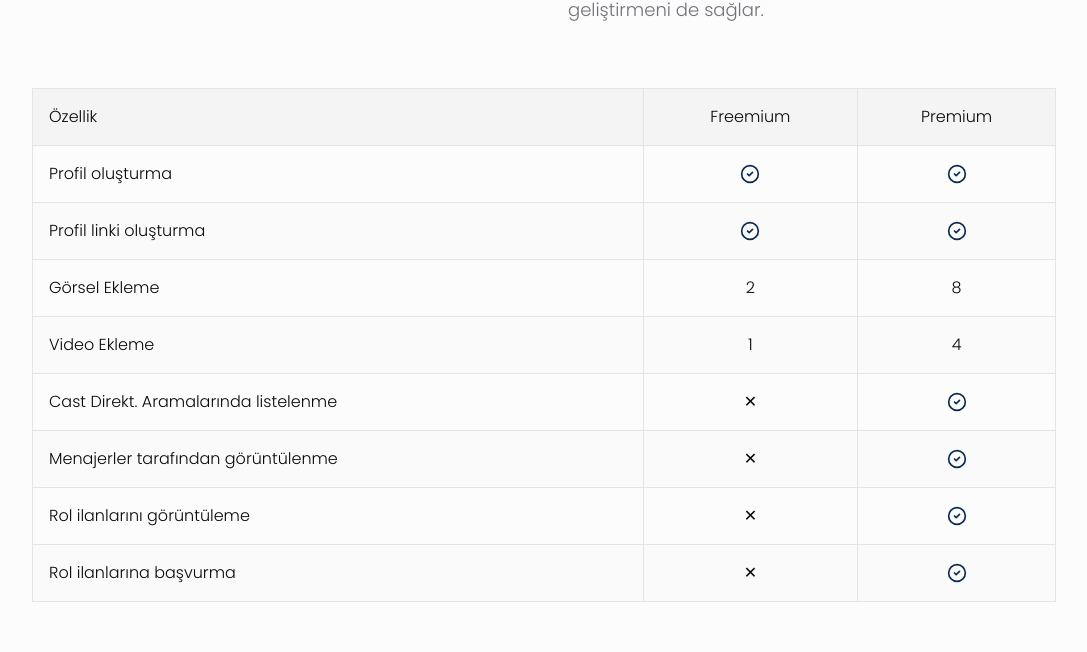
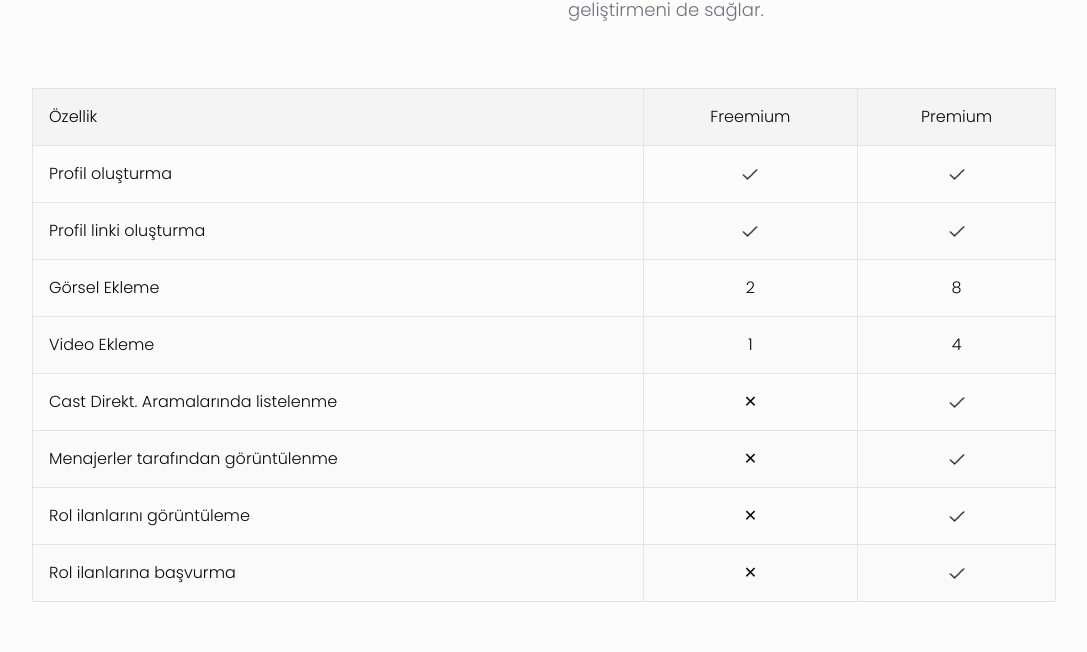
Before and after one commit to buugra-ctrl/ecast-stage-finder, a React (Vite) app: page /uyelikler/oyuncular in a window 1280 px wide. Shown: the part 1152-1804 px from the top of the page, without its empty margins (96-1183 px from the left). Built offline with nearby package versions, Linux system fonts and the light colour scheme; no server answers; the database is empty; the HTML template or start-up script is replaced by a standard one.

Commit message:
Replace check mark with PNG icon
Update UI to swap lucide CheckCircle2 icons with a custom check-icon.png across AboutSection and membership pages, and add asset copy from user upload. This includes replacing imports, replacing JSX icons with img tags using the new PNG.

```diff
--- a/src/components/AboutSection.tsx
+++ b/src/components/AboutSection.tsx
@@ -1,4 +1,4 @@
-import { CheckCircle2 } from "lucide-react";
+import checkIcon from "@/assets/check-icon.png";
 import { useQuery } from "@tanstack/react-query";
 import { supabase } from "@/integrations/supabase/client";
 
@@ -38,7 +38,7 @@ const AboutSection = () => {
             <div className="space-y-4 ml-16">
               {firstColumn.map((feature) => (
                 <div key={feature.id} className="flex items-start gap-3">
-                  <CheckCircle2 className="w-5 h-5 text-primary flex-shrink-0 mt-1" />
+                  <img src={checkIcon} alt="check" className="w-5 h-5 flex-shrink-0 mt-1" />
                   <span className="text-lg text-muted-foreground">{feature.feature_text}</span>
                 </div>
               ))}
@@ -46,7 +46,7 @@ const AboutSection = () => {
             <div className="space-y-4 ml-16">
               {secondColumn.map((feature) => (
                 <div key={feature.id} className="flex items-start gap-3">
-                  <CheckCircle2 className="w-5 h-5 text-primary flex-shrink-0 mt-1" />
+                  <img src={checkIcon} alt="check" className="w-5 h-5 flex-shrink-0 mt-1" />
                   <span className="text-lg text-muted-foreground">{feature.feature_text}</span>
                 </div>
               ))}
--- a/src/pages/uyelikler/Oyuncular.tsx
+++ b/src/pages/uyelikler/Oyuncular.tsx
@@ -2,7 +2,7 @@ import Navbar from "@/components/Navbar";
 import Footer from "@/components/Footer";
 import { Card, CardContent, CardDescription, CardHeader, CardTitle } from "@/components/ui/card";
 import { Button } from "@/components/ui/button";
-import { CheckCircle2 } from "lucide-react";
+import checkIcon from "@/assets/check-icon.png";
 import heroOyuncuImage from "@/assets/Foto_oyuncu.jpg";
 import { usePricingPlans } from "@/hooks/usePricingPlans";
 
@@ -79,13 +79,13 @@ const Oyuncular = () => {
                     <tbody>
                       <tr>
                         <td className="border border-border p-4">Profil oluşturma</td>
-                        <td className="border border-border p-4 text-center"><CheckCircle2 className="h-5 w-5 text-primary mx-auto" /></td>
-                        <td className="border border-border p-4 text-center"><CheckCircle2 className="h-5 w-5 text-primary mx-auto" /></td>
+                        <td className="border border-border p-4 text-center"><img src={checkIcon} alt="check" className="h-5 w-5 mx-auto" /></td>
+                        <td className="border border-border p-4 text-center"><img src={checkIcon} alt="check" className="h-5 w-5 mx-auto" /></td>
                       </tr>
                       <tr className="bg-muted/30">
                         <td className="border border-border p-4">Profil linki oluşturma</td>
-                        <td className="border border-border p-4 text-center"><CheckCircle2 className="h-5 w-5 text-primary mx-auto" /></td>
-                        <td className="border border-border p-4 text-center"><CheckCircle2 className="h-5 w-5 text-primary mx-auto" /></td>
+                        <td className="border border-border p-4 text-center"><img src={checkIcon} alt="check" className="h-5 w-5 mx-auto" /></td>
+                        <td className="border border-border p-4 text-center"><img src={checkIcon} alt="check" className="h-5 w-5 mx-auto" /></td>
                       </tr>
                       <tr>
                         <td className="border border-border p-4">Görsel Ekleme</td>
@@ -100,22 +100,22 @@ const Oyuncular = () => {
                       <tr>
                         <td className="border border-border p-4">Cast Direkt. Aramalarında listelenme</td>
                         <td className="border border-border p-4 text-center">✕</td>
-                        <td className="border border-border p-4 text-center"><CheckCircle2 className="h-5 w-5 text-primary mx-auto" /></td>
+                        <td className="border border-border p-4 text-center"><img src={checkIcon} alt="check" className="h-5 w-5 mx-auto" /></td>
                       </tr>
                       <tr className="bg-muted/30">
                         <td className="border border-border p-4">Menajerler tarafından görüntülenme</td>
                         <td className="border border-border p-4 text-center">✕</td>
-                        <td className="border border-border p-4 text-center"><CheckCircle2 className="h-5 w-5 text-primary mx-auto" /></td>
+                        <td className="border border-border p-4 text-center"><img src={checkIcon} alt="check" className="h-5 w-5 mx-auto" /></td>
                       </tr>
                       <tr>
                         <td className="border border-border p-4">Rol ilanlarını görüntüleme</td>
                         <td className="border border-border p-4 text-center">✕</td>
-                        <td className="border border-border p-4 text-center"><CheckCircle2 className="h-5 w-5 text-primary mx-auto" /></td>
+                        <td className="border border-border p-4 text-center"><img src={checkIcon} alt="check" className="h-5 w-5 mx-auto" /></td>
                       </tr>
                       <tr className="bg-muted/30">
                         <td className="border border-border p-4">Rol ilanlarına başvurma</td>
                         <td className="border border-border p-4 text-center">✕</td>
-                        <td className="border border-border p-4 text-center"><CheckCircle2 className="h-5 w-5 text-primary mx-auto" /></td>
+                        <td className="border border-border p-4 text-center"><img src={checkIcon} alt="check" className="h-5 w-5 mx-auto" /></td>
                       </tr>
                     </tbody>
                   </table>
@@ -147,7 +147,7 @@ const Oyuncular = () => {
                       <div className="space-y-4">
                         {freemiumPlan.features.map((feature: string, idx: number) => (
                           <div key={idx} className="flex items-start gap-3">
-                            <CheckCircle2 className="h-5 w-5 text-primary flex-shrink-0 mt-0.5" />
+                            <img src={checkIcon} alt="check" className="h-5 w-5 flex-shrink-0 mt-0.5" />
                             <span className="text-base">{feature}</span>
                           </div>
                         ))}
@@ -179,7 +179,7 @@ const Oyuncular = () => {
                       <div className="space-y-4">
                         {premiumPlan.features.map((feature: string, idx: number) => (
                           <div key={idx} className="flex items-start gap-3">
-                            <CheckCircle2 className="h-5 w-5 text-primary flex-shrink-0 mt-0.5" />
+                            <img src={checkIcon} alt="check" className="h-5 w-5 flex-shrink-0 mt-0.5" />
                             <span className="text-base">{feature}</span>
                           </div>
                         ))}
```
Also changed, not shown: src/pages/uyelikler/CastDirektorleri.tsx (+10 -10 lines), src/pages/uyelikler/Menajerler.tsx (+10 -10 lines), src/assets/check-icon.png (added).
